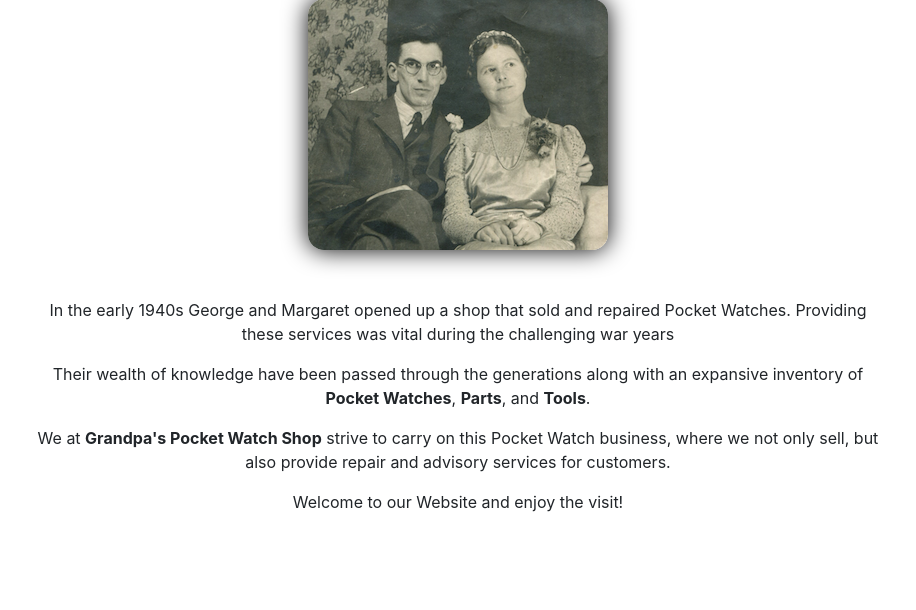
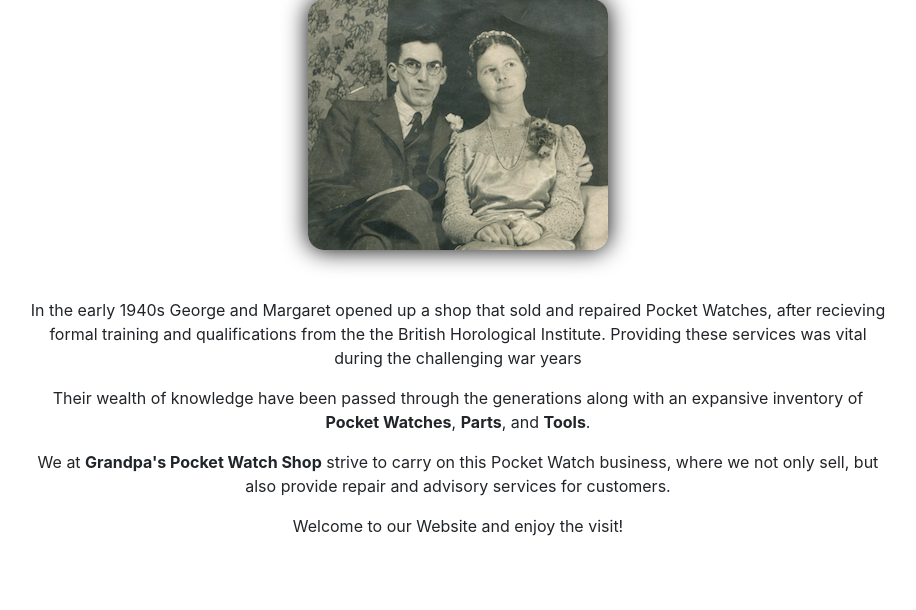
Before and after one commit to Bealby/grandpas-pocket-watch-shop, a Django app: page /about/ in a window 1280 px wide. Shown: the part 361-971 px from the top of the page, without its empty margins (182-1098 px from the left). Run offline with Django 3.2, Linux system fonts and the light colour scheme; some libraries are stand-ins or nearby versions.

Commit message:
Added About Us content to README and about.html

```diff
--- a/about/templates/about.html
+++ b/about/templates/about.html
@@ -20,7 +20,8 @@
                     <img src="{% static 'images/grandpa.png' %}" class="mb-5 grandpa-image img-fluid" alt="Jack Fairfield" />
                 </div>
                 <div class="col-10 offset-1 about-text">
-                    <p>In the early 1940s George and Margaret opened up a shop that sold and repaired Pocket Watches.
+                    <p>In the early 1940s George and Margaret opened up a shop that sold and repaired Pocket Watches,
+                       after recieving formal training and qualifications from the the British Horological Institute.
                        Providing these services was vital during the challenging war years</p>
                     <p>Their wealth of knowledge have been passed through the generations along with an expansive
                        inventory of <strong>Pocket Watches</strong>, <strong>Parts</strong>, and <strong>Tools</strong>.</p>
```
Also changed, not shown: README.md.
